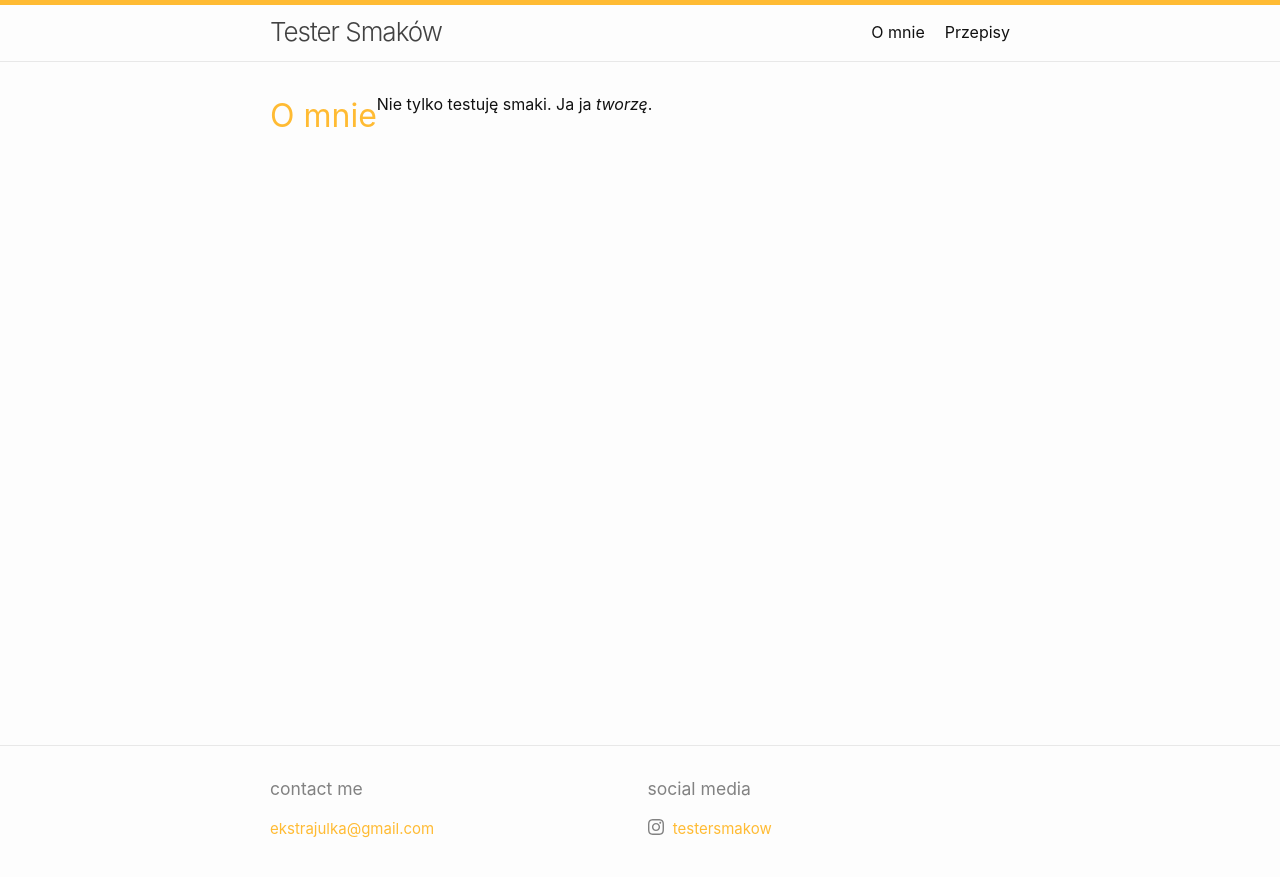
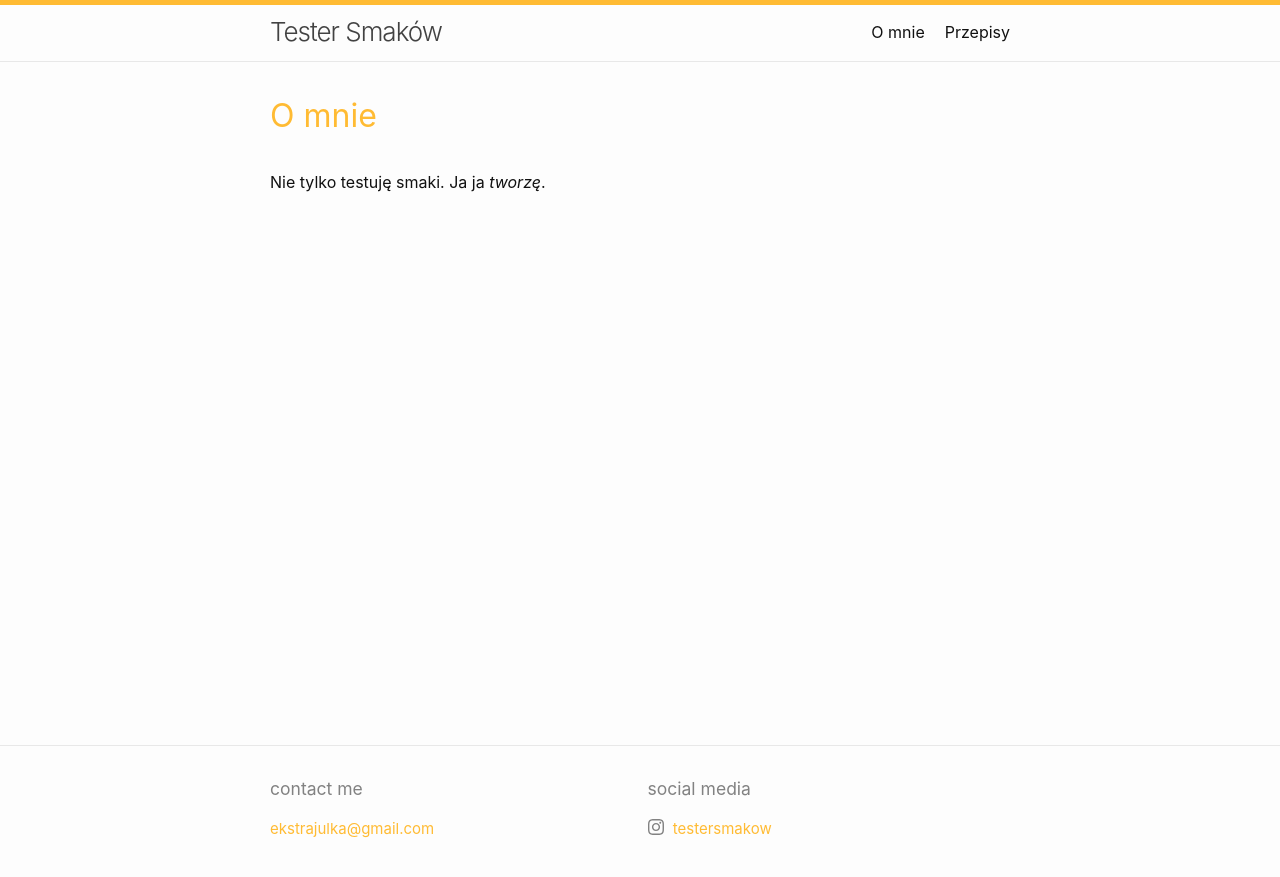
Before and after one commit to bartekpacia/cooking-blog, a Jekyll site: the page built from about.md, in a window 1280 px wide. Shown: the top 877 px of the page. Built offline with Jekyll 4.4.1, drawn with Linux system fonts in a browser that asks for light colours.

Commit message:
fixed small bug

```diff
--- a/_layouts/page.html
+++ b/_layouts/page.html
@@ -1,7 +1,7 @@
 ---
 layout: default
 ---
-<article class="post">
+<article class="post-content">
 
   <header class="post-header">
     <h1 class="page-heading">{{ page.title | escape }}</h1>
```
